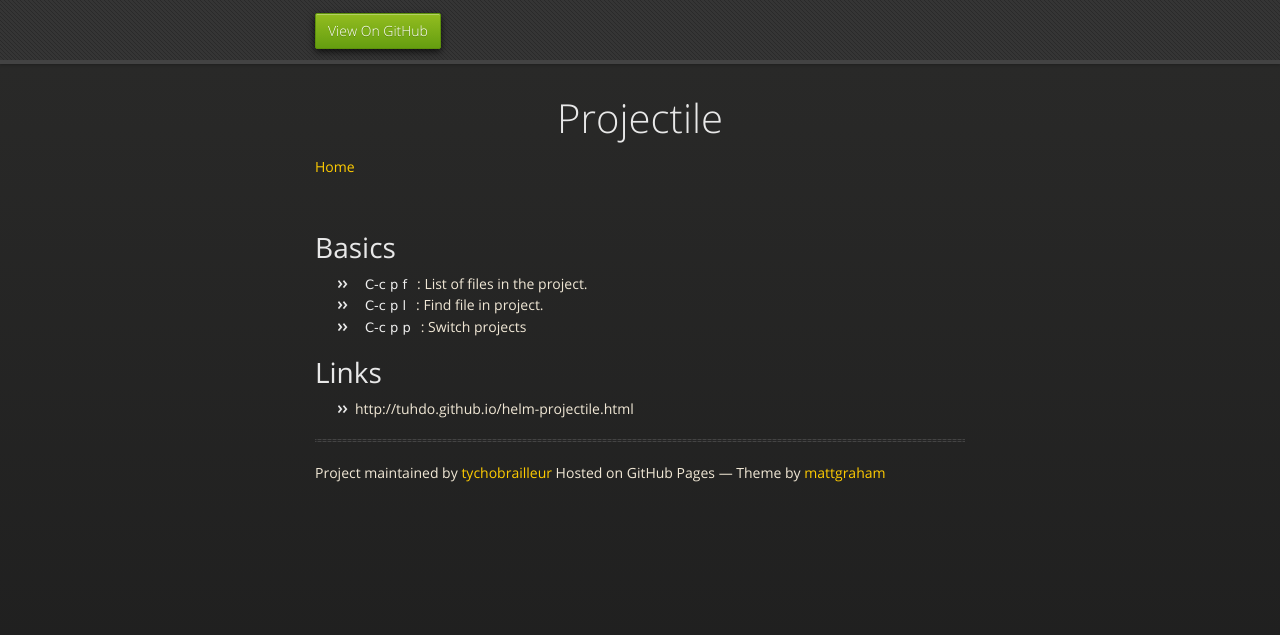
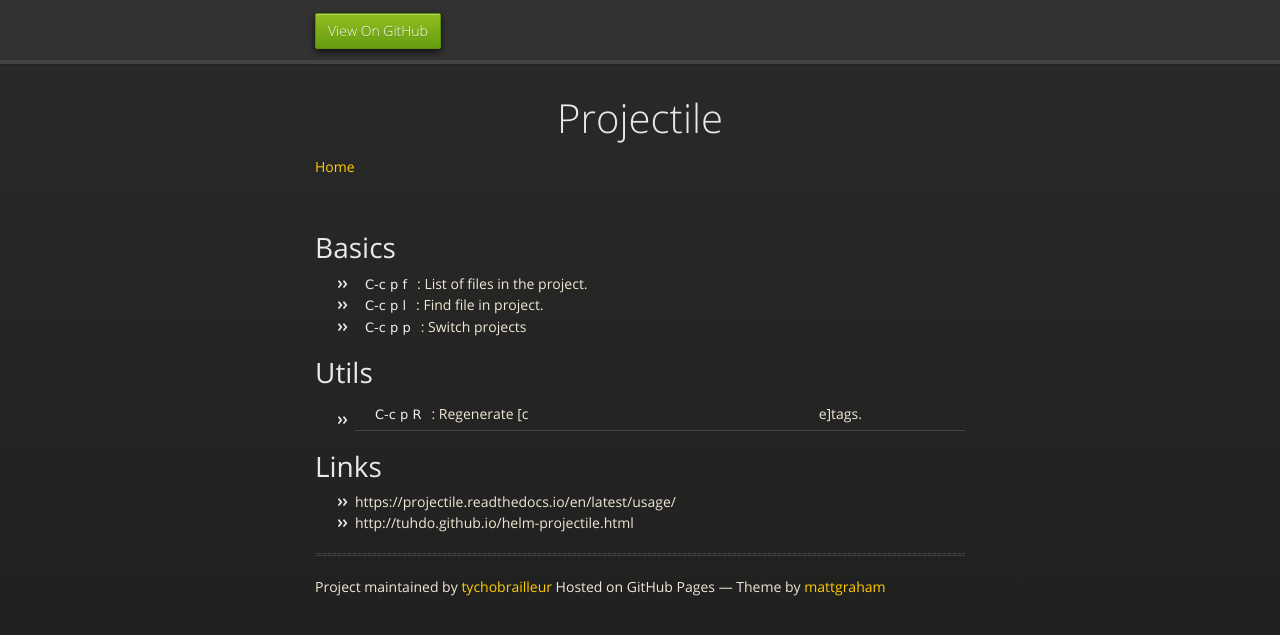
Before and after one commit to tychobrailleur/tychobrailleur.github.io, a Jekyll site: the page built from packages/projectile.md, in a window 1280 px wide. Shown: the top 635 px of the page. Built offline with Jekyll 4.4.1, drawn with Linux system fonts in a browser that asks for light colours; nearby versions of some CDN libraries.

Commit message:
More details on projectile.

```diff
--- a/packages/projectile.md
+++ b/packages/projectile.md
@@ -10,7 +10,12 @@
 - `C-c p p`: Switch projects
 
 
+# Utils
+
+ - `C-c p R`: Regenerate [c|e]tags.
+
 
 # Links
 
+- https://projectile.readthedocs.io/en/latest/usage/
 - http://tuhdo.github.io/helm-projectile.html
```
